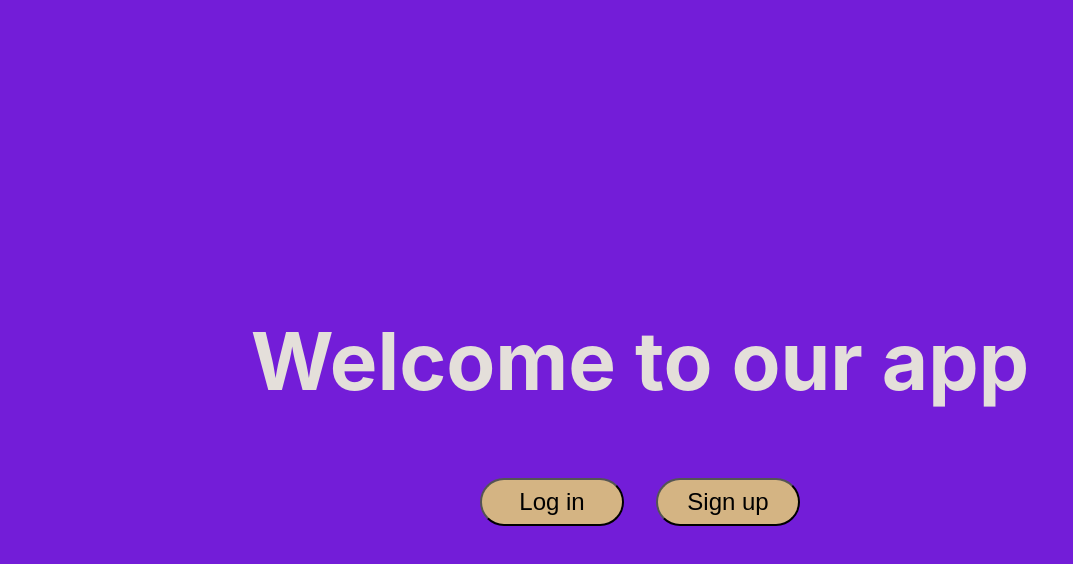
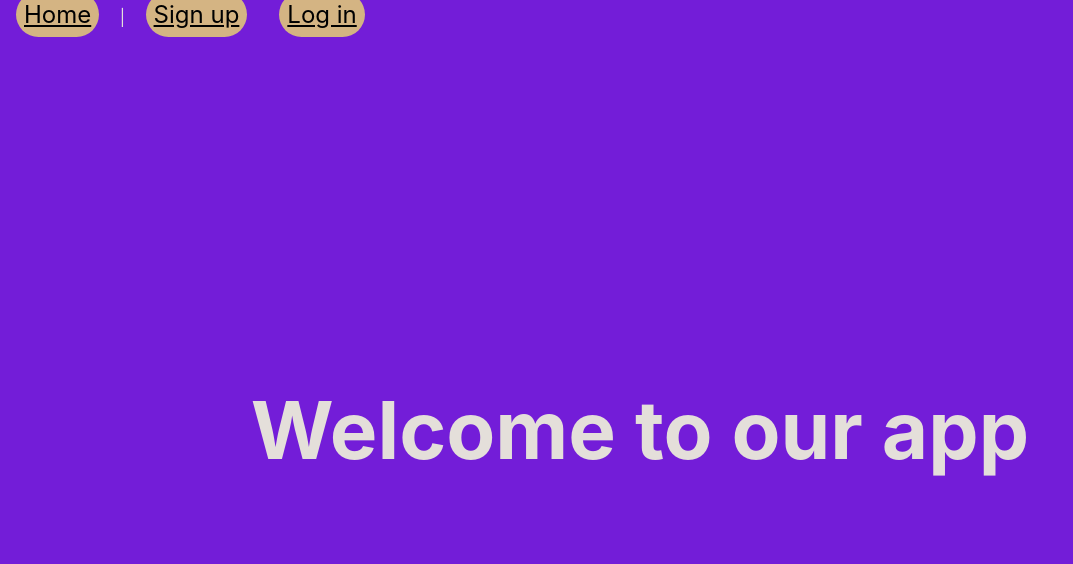
Before and after one commit to Deotyma/react-ganiser, a React (Create React App) app: page / in a window 1280 px wide. Shown: the top 564 px of the page, without its empty margins (0-1073 px from the left). Built offline with nearby package versions, Linux system fonts and the light colour scheme.

Commit message:
add react-router-dom v6

```diff
--- a/package.json
+++ b/package.json
@@ -7,6 +7,7 @@
     "@testing-library/user-event": "^13.5.0",
     "react": "^17.0.2",
     "react-dom": "^17.0.2",
+    "react-router-dom": "^6.2.2",
     "react-scripts": "5.0.0",
     "web-vitals": "^2.1.4"
   },
--- a/src/App.js
+++ b/src/App.js
@@ -1,13 +1,24 @@
 import './App.css';
+import {
+  BrowserRouter,
+  Routes,
+  Route,
+} from "react-router-dom";
 import Home from './pages/Home';
+import Signup from './pages/Signup';
 import Login from './pages/Login';
+import Navbar from './components/navbar';
 
 const App = () => {
   return (
-    <>
-      <Home/>
-    </>
+    <BrowserRouter>
+    <Navbar/>
+      <Routes>
+        <Route path = {'/'} element={<Home />}/>
+        <Route path = {'/login'} element={<Login/>}/>
+        <Route path = {'/signup'} element={<Signup/>}/>
+      </Routes>
+    </BrowserRouter>
   );
 }
-
 export default App;
--- a/src/components/navbar.jsx
+++ b/src/components/navbar.jsx
@@ -0,0 +1,15 @@
+import { Link } from "react-router-dom";
+
+const Navbar = () => {
+    return (
+     <>
+      <nav>
+        <Link className="primary_button" to="/">Home</Link> |{" "}
+        <Link className="primary_button" to="signup">Sign up</Link>
+        <Link className="primary_button" to="login">Log in</Link>
+      </nav>
+     </>
+    );
+  }
+
+  export default Navbar;
--- a/src/pages/Home.jsx
+++ b/src/pages/Home.jsx
@@ -1,11 +1,8 @@
+
 const Home = () => {
     return (
       <div className="container">
        <h1 className="welcomeH"> Welcome to our app</h1>
-       <div className="buttons">
-          <button className="primary_button">Log in</button>
-          <button className="primary_button">Sign up</button>
-       </div>
       </div>
     );
   }
```
Also changed, not shown: 2 other files (tests, documents, lock files or other folders).
